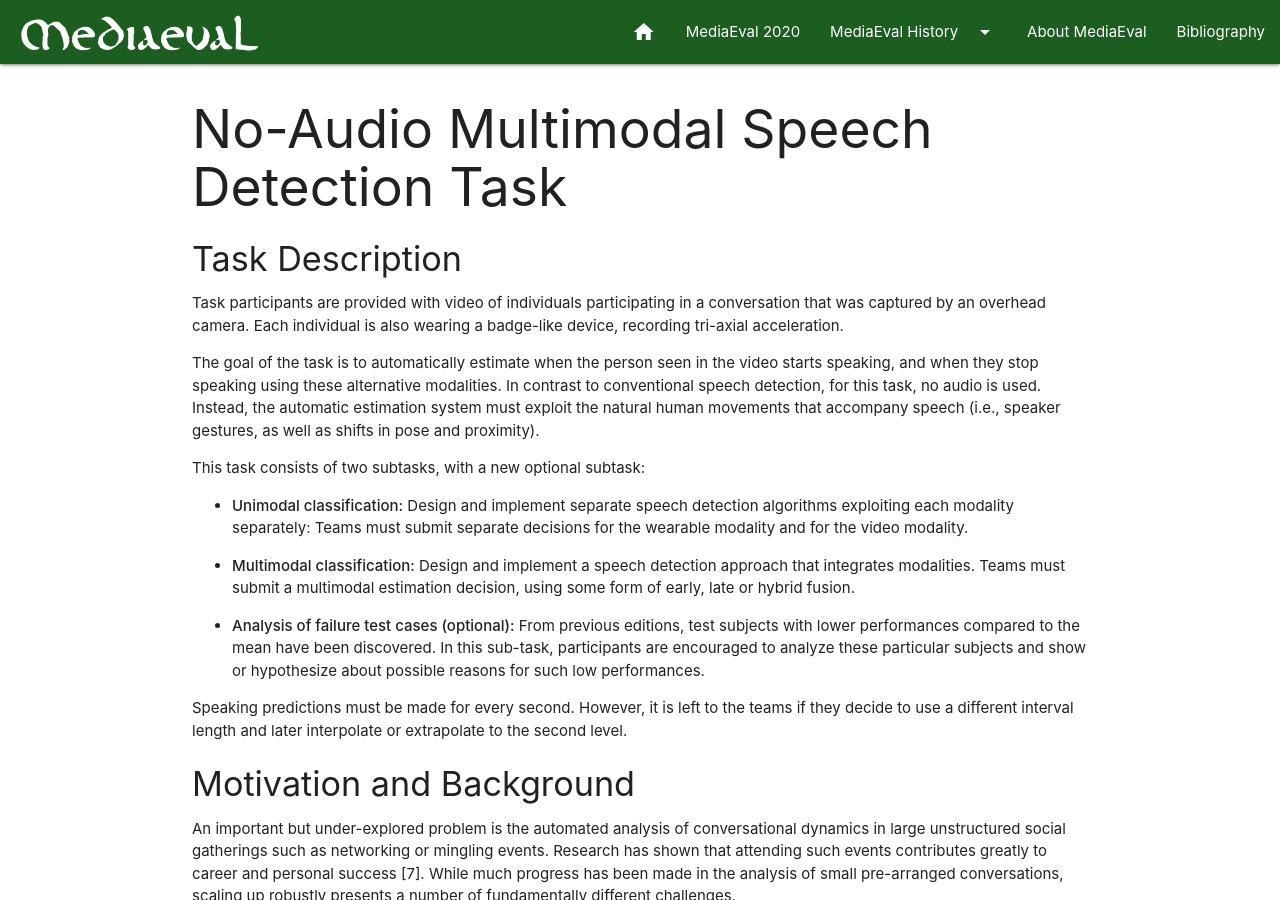
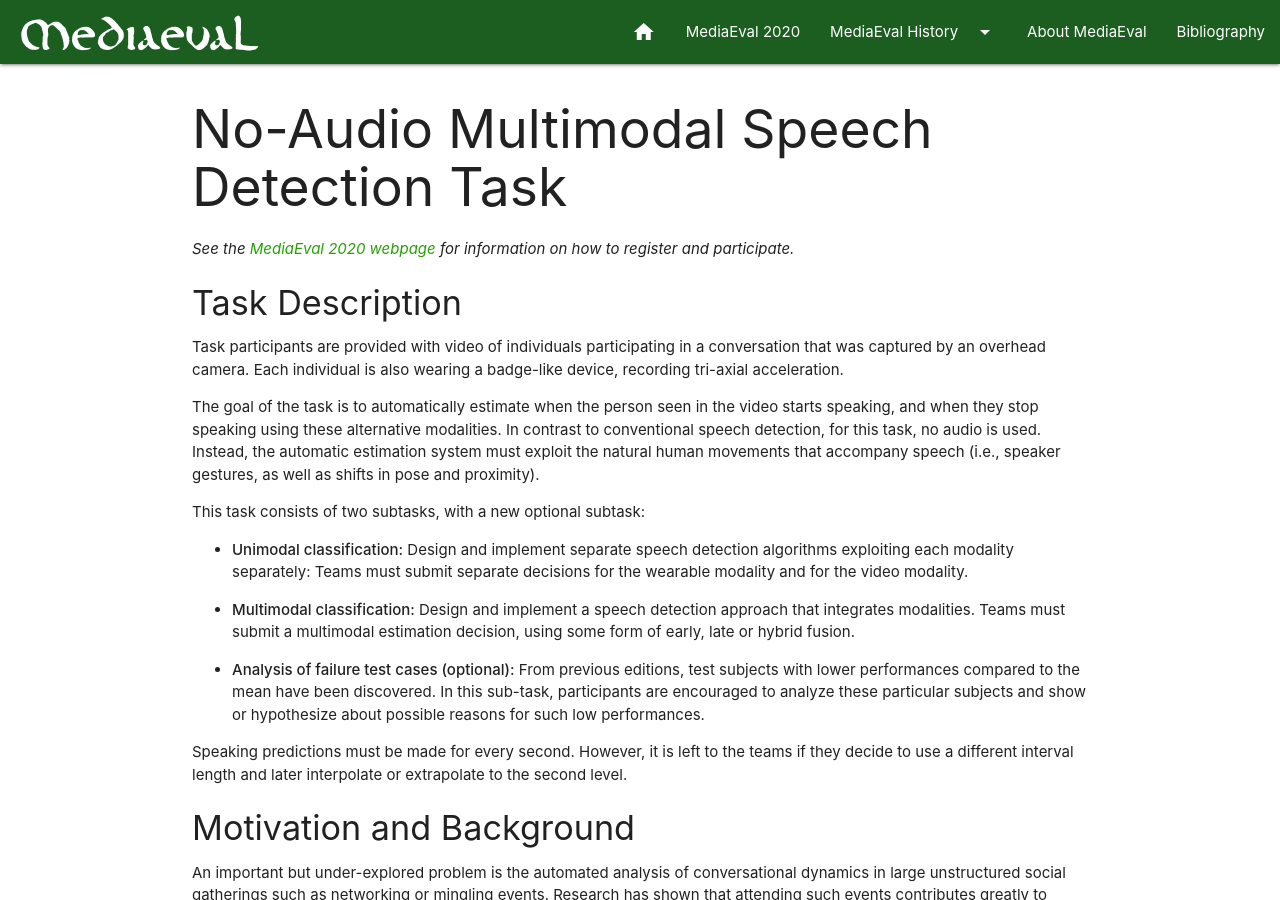
Before and after one commit to multimediaeval/multimediaeval.github.io, a Jekyll site: the page built from _editions/2020/tasks/noaudio-speech.md, in a window 1280 px wide and 900 px high. Built offline with Jekyll 4.4.1, drawn with Linux system fonts in a browser that asks for light colours.

Commit message:
Update noaudio-speech.md
Added registration information

```diff
--- a/_editions/2020/tasks/noaudio-speech.md
+++ b/_editions/2020/tasks/noaudio-speech.md
@@ -11,7 +11,7 @@ blurb: "Participants receive videos (top view) and sensor readings (acceleration
 ---
 
 <!-- # please respect the structure below-->
-
+*See the [MediaEval 2020 webpage](https://multimediaeval.github.io/editions/2020/) for information on how to register and participate.*
 
 #### Task Description
 
```
